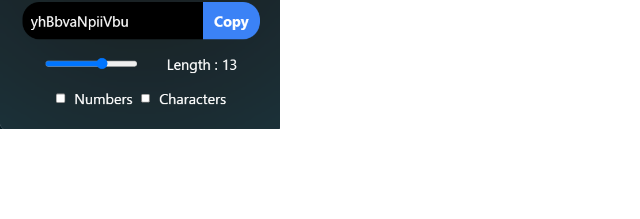
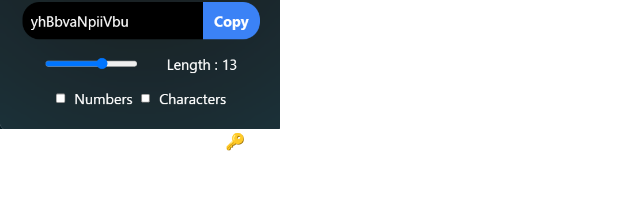
Before and after one commit to factualmayur/MayurPawar, a React (Vite) app: page / in a window 1280 px wide. Shown: the part 1855-2074 px from the top of the page, without its empty margins (0-640 px from the left). Built offline with nearby package versions, Linux system fonts and the light colour scheme; a web font is replaced by a local one.

Commit message:
guess the number updated

```diff
--- a/src/constants/index.js
+++ b/src/constants/index.js
@@ -51,7 +51,7 @@ export const EXPERIENCES = [
 
 export const PROJECTS = [
   {
-    title: "Random Password Generator ",
+    title: "Random Password Generator 🔑 ",
     image: randPass,
     link:"https://passwordgenerator-chi-ecru.vercel.app/",
     description:
```
